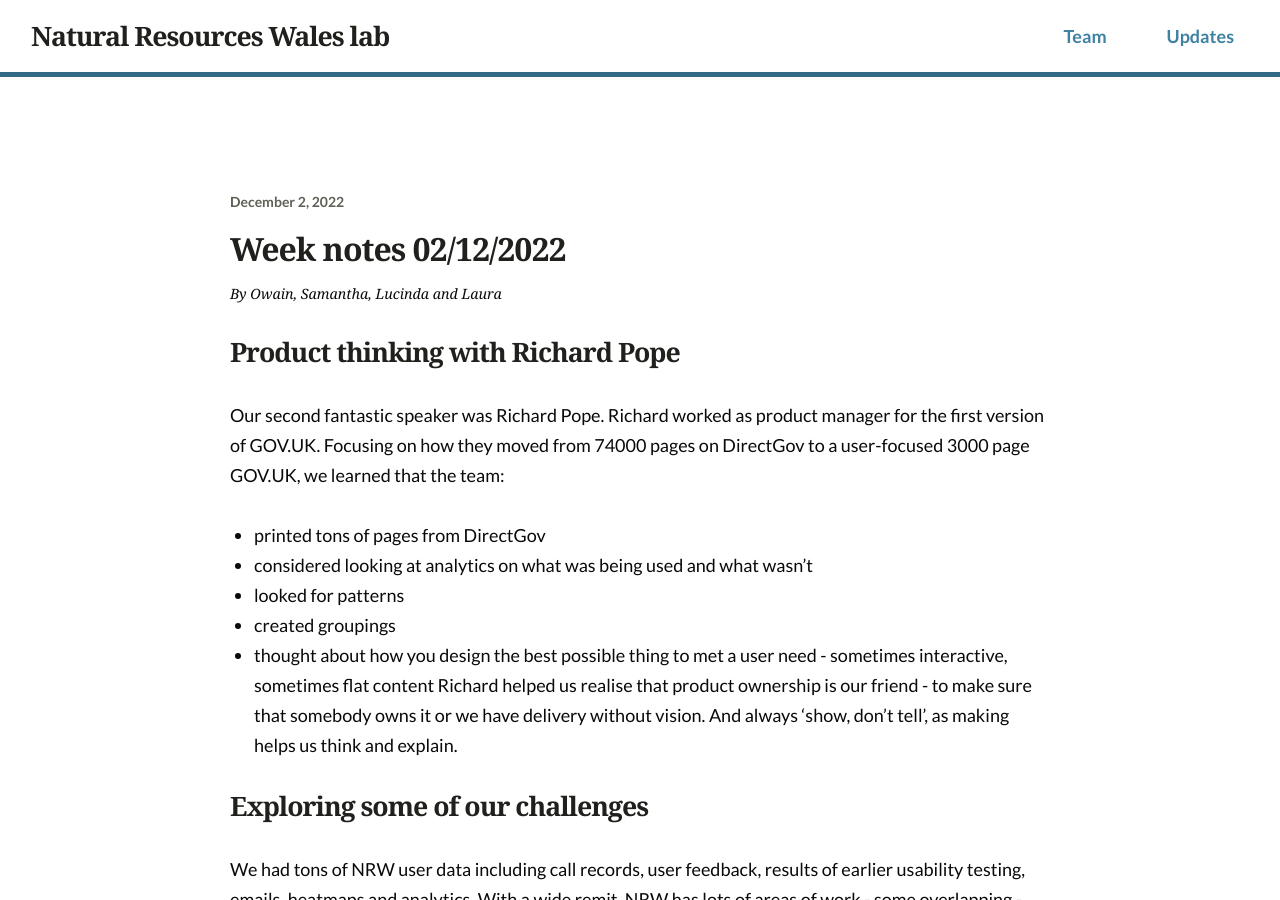
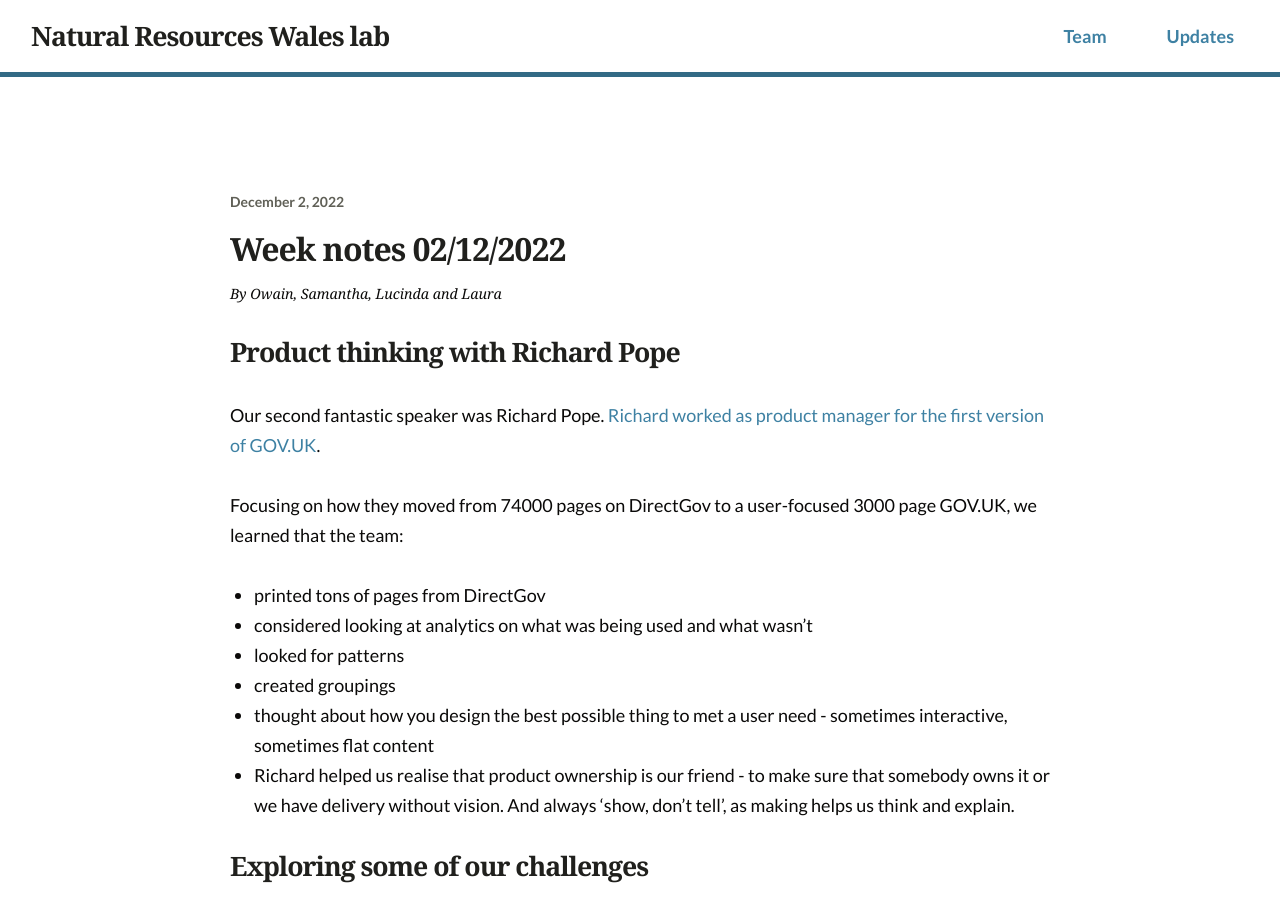
Before and after one commit to nrw-lab/nrw-lab.github.io, a Jekyll site: the page built from en/updates/_posts/2022-12-02-week-notes.md, in a window 1280 px wide and 900 px high. Built offline with Jekyll 4.4.1, drawn with Linux system fonts in a browser that asks for light colours; part of the change alters nothing that is shown.

```diff
--- a/en/updates/_posts/2022-12-02-week-notes.md
+++ b/en/updates/_posts/2022-12-02-week-notes.md
@@ -9,13 +9,16 @@ author: Owain, Samantha, Lucinda and Laura
 
 ## Product thinking with Richard Pope
 
-Our second fantastic speaker was Richard Pope. Richard worked as product manager for the first version of GOV.UK.
+Our second fantastic speaker was Richard Pope. [Richard worked as product manager for the first version of GOV.UK](https://richardpope.org/).
+
 Focusing on how they moved from 74000 pages on DirectGov to a user-focused 3000 page GOV.UK, we learned that the team:
+
 * printed tons of pages from DirectGov
 * considered looking at analytics on what was being used and what wasn’t
 * looked for patterns
 * created groupings
 * thought about how you design the best possible thing to met a user need - sometimes interactive, sometimes flat content
+*
 Richard helped us realise that product ownership is our friend - to make sure that somebody owns it or we have delivery without vision. And always ‘show, don’t tell’, as making helps us think and explain.
 
 ## Exploring some of our challenges
```
